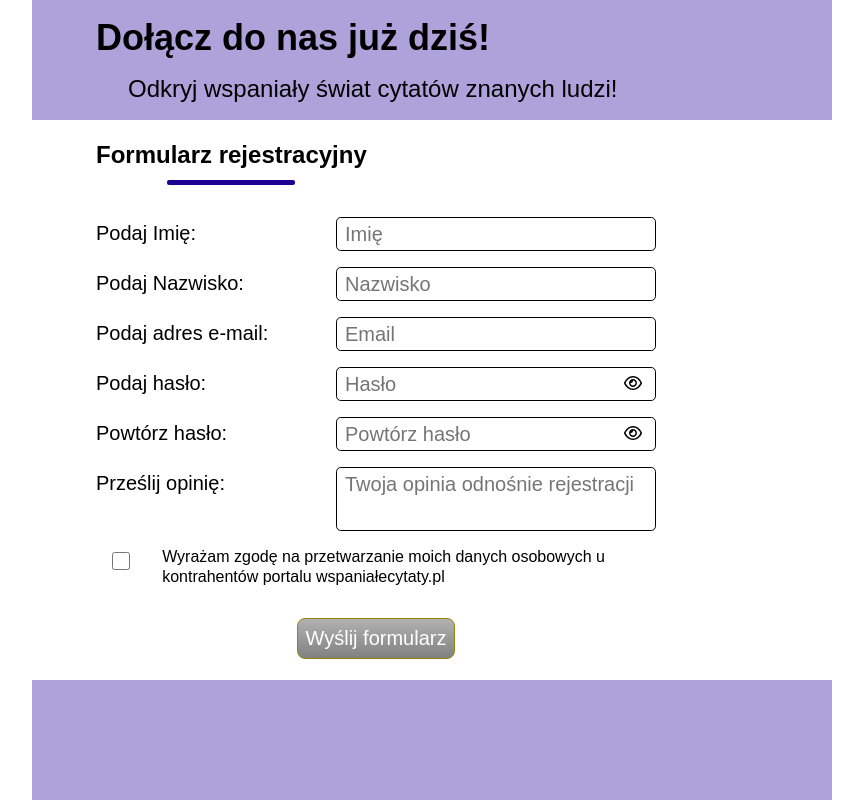
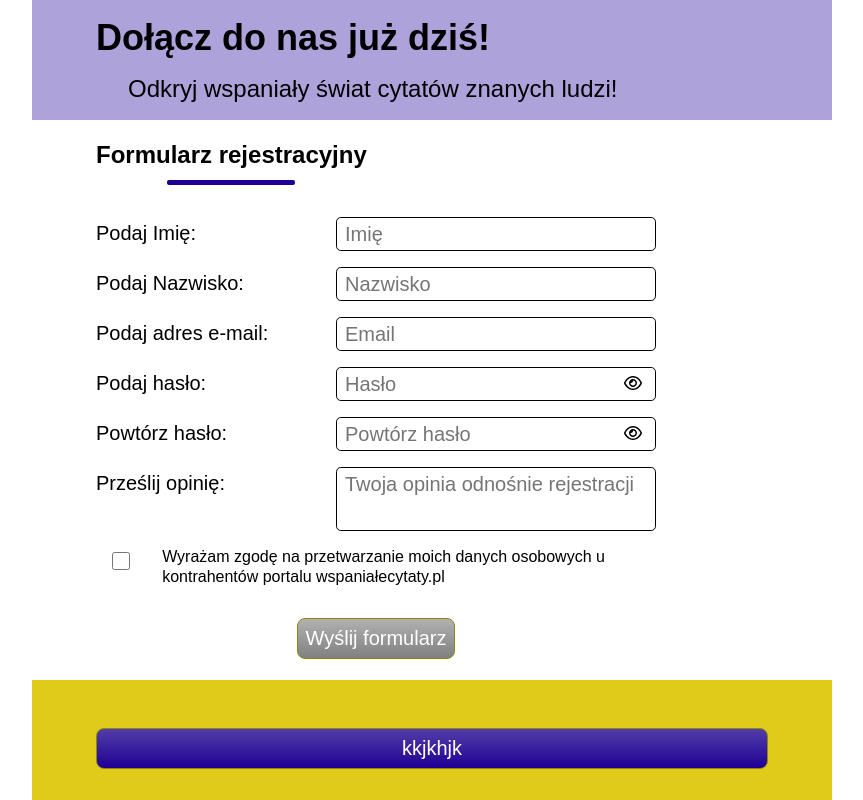
Before and after one commit to aniaorwatk/app-form, a React (Create React App) app: page / in a window 1280 px wide. Shown: the whole page, without its empty margins (208-1071 px from the left). Built offline with nearby package versions, Linux system fonts and the light colour scheme; no server answers.

Commit message:
start add api in footer

```diff
--- a/src/component/Footer/Footer.scss
+++ b/src/component/Footer/Footer.scss
@@ -7,9 +7,10 @@ footer{
     padding:  0 5vw 0 5vw;
     height: 15vh;
     width: 100vh;
-    background-color: $color-light-purple;
-    h1{
+    background-color: $color-mustard;
+    h2{
         font-size: $font-size-XXL;
+        color: black;
     }
     p{
         margin-top: 1rem;
--- a/src/component/Footer/Footer.tsx
+++ b/src/component/Footer/Footer.tsx
@@ -1,10 +1,58 @@
-import React from "react";
+import React, { useEffect, useState } from "react";
+import { json } from "stream/consumers";
+import ButtonPrimary from "../Buttons/ButtonPrimary";
 import './Footer.scss'
 
+interface IquoteType{
+text: string,
+author: string,
+}
+
 const Footer =()=>{
+const URL ='https://type.fit/api/quotes';
+
+const [quote, setQuote] = useState<IquoteType>()
+const [author, setAuthor] =useState <IquoteType>()
+
+// const apiQuote = async ()=>{
+//     const res = await fetch(URL)
+//     const json = await res.json()
+
+//     if (!(res.status === 200)) {
+//         const msg = `Shiba not found: ${res.status}`
+//         throw alert(msg)
+//     }
+//     setQuote(json)
+//     // setAuthor(json.author)
+//     console.log(json.data)
+// }
+
+const apiQuote = ()=>{
+    fetch(URL)
+        .then(res => res.json())
+        .then(data => setQuote(data))
+}
+
+useEffect(() => {
+    apiQuote()
+}, []);
+
+const getQuote =()=>{
+    apiQuote()
+}
+console.log(quote?.author)
+
 return(
 <footer>
-
+    <h2>{quote?.text}</h2>
+    <p>{quote?.author}</p>
+    {/* <pre>{JSON.stringify(quote, null, 2)}</pre> */}
+    <ButtonPrimary
+     buttonLabel='kkjkhjk'
+     customClassName='primary'
+     type= 'button'
+     onClick={getQuote}
+     />
 </footer>
 )
 }
```
